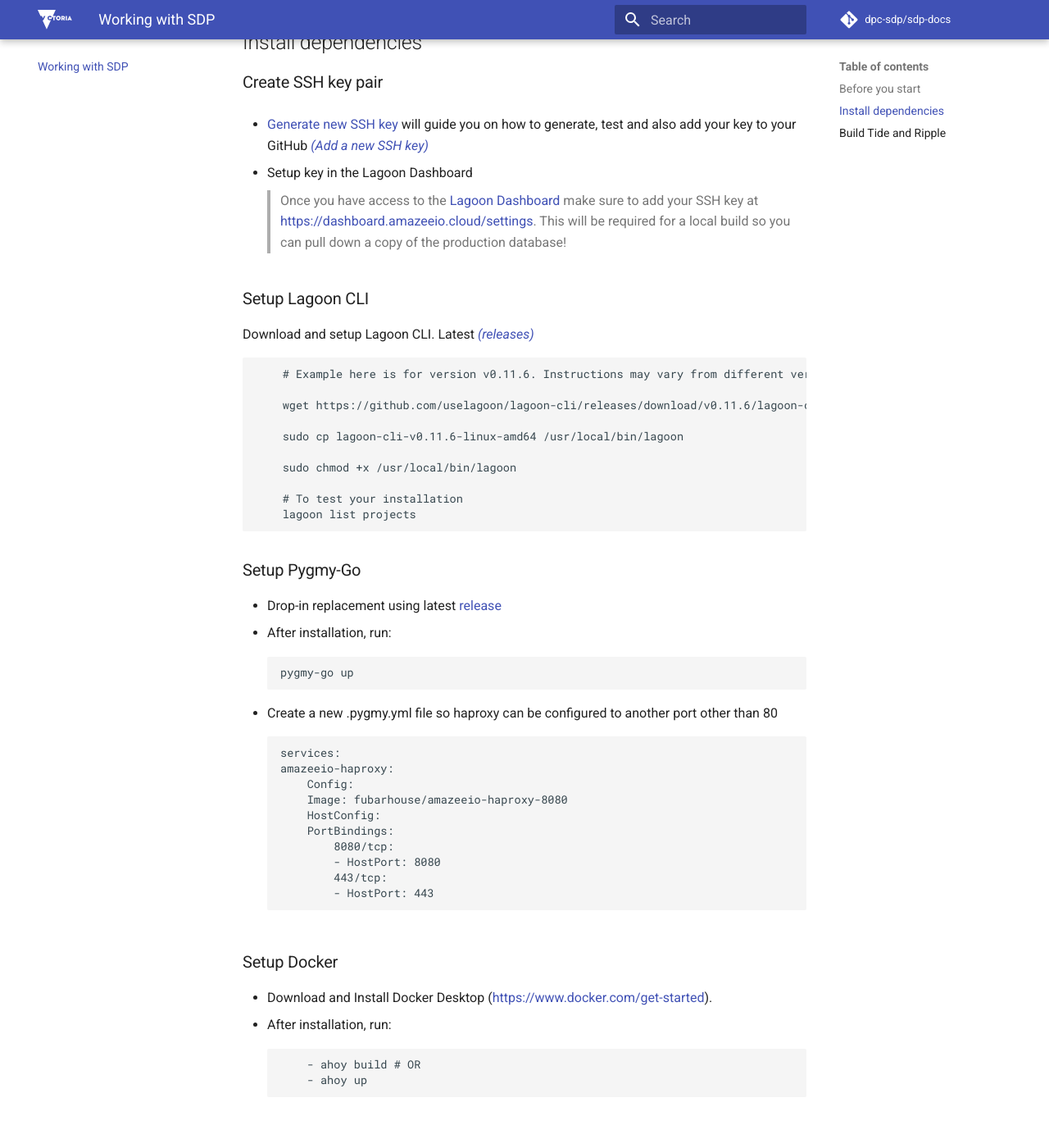
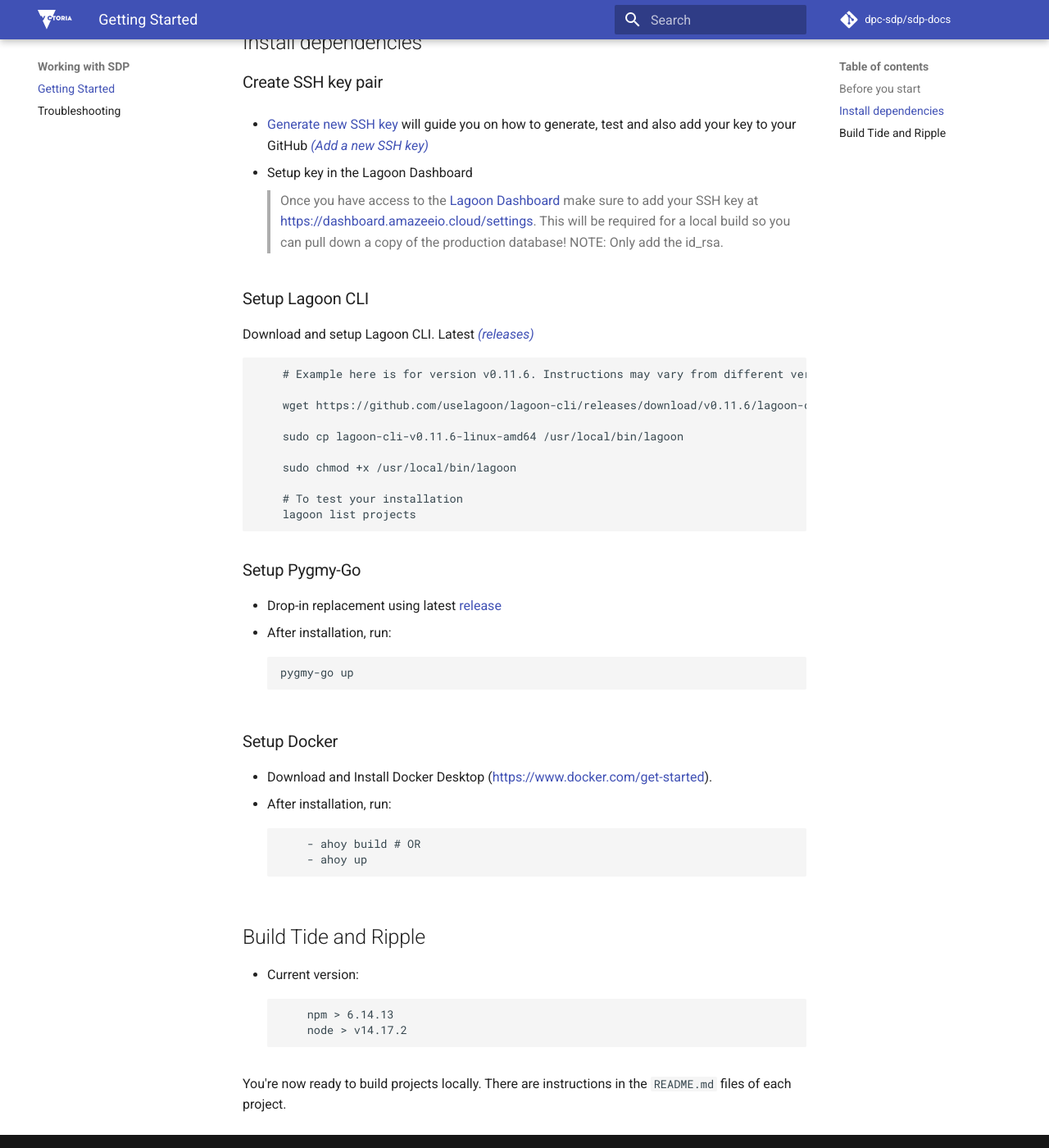
Before and after one commit to dpc-sdp/sdp-docs, an MkDocs documentation site: the page built from docs/working-with-sdp/index.md, in a window 1280 px wide and 1400 px high, scrolled down 821 px. Shown: the whole window at 82% size. Built offline with MkDocs 1.6.1 and Material for MkDocs 9.7.7, drawn with Linux system fonts in a browser that asks for light colours; comment, search, counter and statistics services are not loaded.

````diff
--- a/docs/working-with-sdp.md
+++ b/docs/working-with-sdp/index.md
@@ -36,7 +36,7 @@ with the DPC team there are a few tasks to complete.
 
     > Once you have access to the [Lagoon Dashboard](https://dashboard.amazeeio.cloud/projects/) make sure to add your SSH
 key at https://dashboard.amazeeio.cloud/settings. This will be required for a local build so you can pull down a
-copy of the production database!
+copy of the production database! NOTE: Only add the id_rsa.
 
 ### Setup Lagoon CLI
 Download and setup Lagoon CLI. Latest [*(releases)*](https://github.com/uselagoon/lagoon-cli/releases)
@@ -63,20 +63,6 @@ Download and setup Lagoon CLI. Latest [*(releases)*](https://github.com/uselagoo
     pygmy-go up
     ```
 
-- Create a new .pygmy.yml file so haproxy can be configured to another port other than 80
-    ```
-    services:
-    amazeeio-haproxy:
-        Config:
-        Image: fubarhouse/amazeeio-haproxy-8080
-        HostConfig:
-        PortBindings:
-            8080/tcp:
-            - HostPort: 8080
-            443/tcp:
-            - HostPort: 443
-    ```
-
 ### Setup Docker
 - Download and Install Docker Desktop (https://www.docker.com/get-started).
 - After installation, run:
--- a/mkdocs.yml
+++ b/mkdocs.yml
@@ -96,8 +96,9 @@ markdown_extensions:
 # IMPORTANT! Do not add any configuration below navigation section.
 nav:
   - About: index.md
-  - Working with SDP: working-with-sdp.md
-  - Troubleshooting: troubleshooting.md
+  - Working with SDP:
+    - Getting Started: working-with-sdp/index.md
+    - Troubleshooting: working-with-sdp/troubleshooting.md
   - Terminology: terminology.md
   - Overview: overview.md
   - Architecture: architecture.md
````
Also changed, not shown: docs/troubleshooting.md (deleted, +0 -53 lines), docs/working-with-sdp/troubleshooting.md (added, +66 -0 lines), docs/assets/cenitex-open-workspace.png (added).
